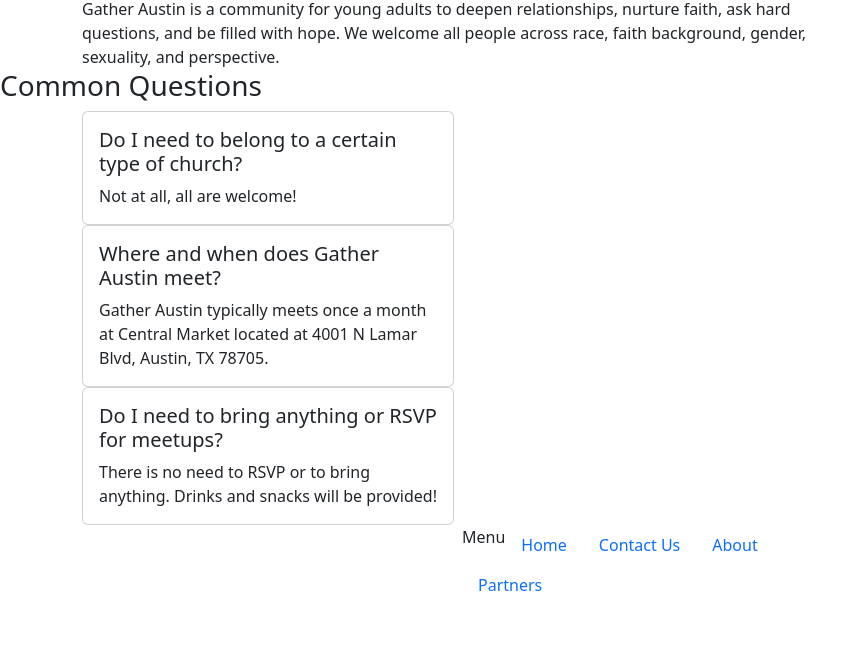
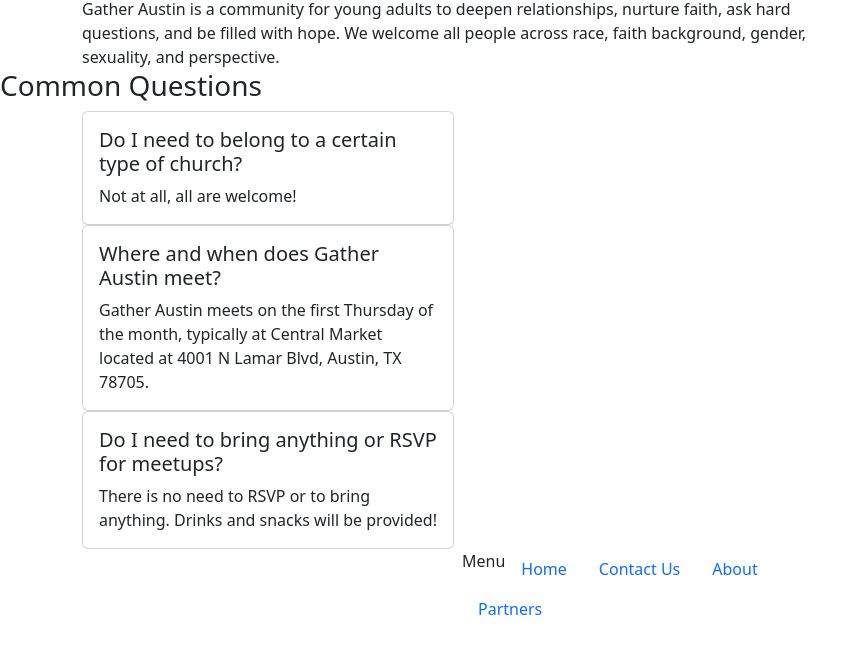
Before and after one commit to Chrisdwoodby/GatherAustin, a React app: page / in a window 1280 px wide. Shown: the part 6887-7541 px from the top of the page, without its empty margins (0-867 px from the left). Built offline with nearby package versions, Linux system fonts and the light colour scheme; the HTML template or start-up script is replaced by a standard one.

Commit message:
faq updated

```diff
--- a/src/Home.jsx
+++ b/src/Home.jsx
@@ -76,7 +76,7 @@
               <Card.Body>
                 <Card.Title>Where and when does Gather Austin meet?</Card.Title>
                 <Card.Text>
-                  Gather Austin typically meets once a month at Central Market located at 4001 N Lamar Blvd, Austin, TX 78705.
+                  Gather Austin meets on the first Thursday of the month, typically at Central Market located at 4001 N Lamar Blvd, Austin, TX 78705.
                 </Card.Text>
               </Card.Body>
              </Card>
```
